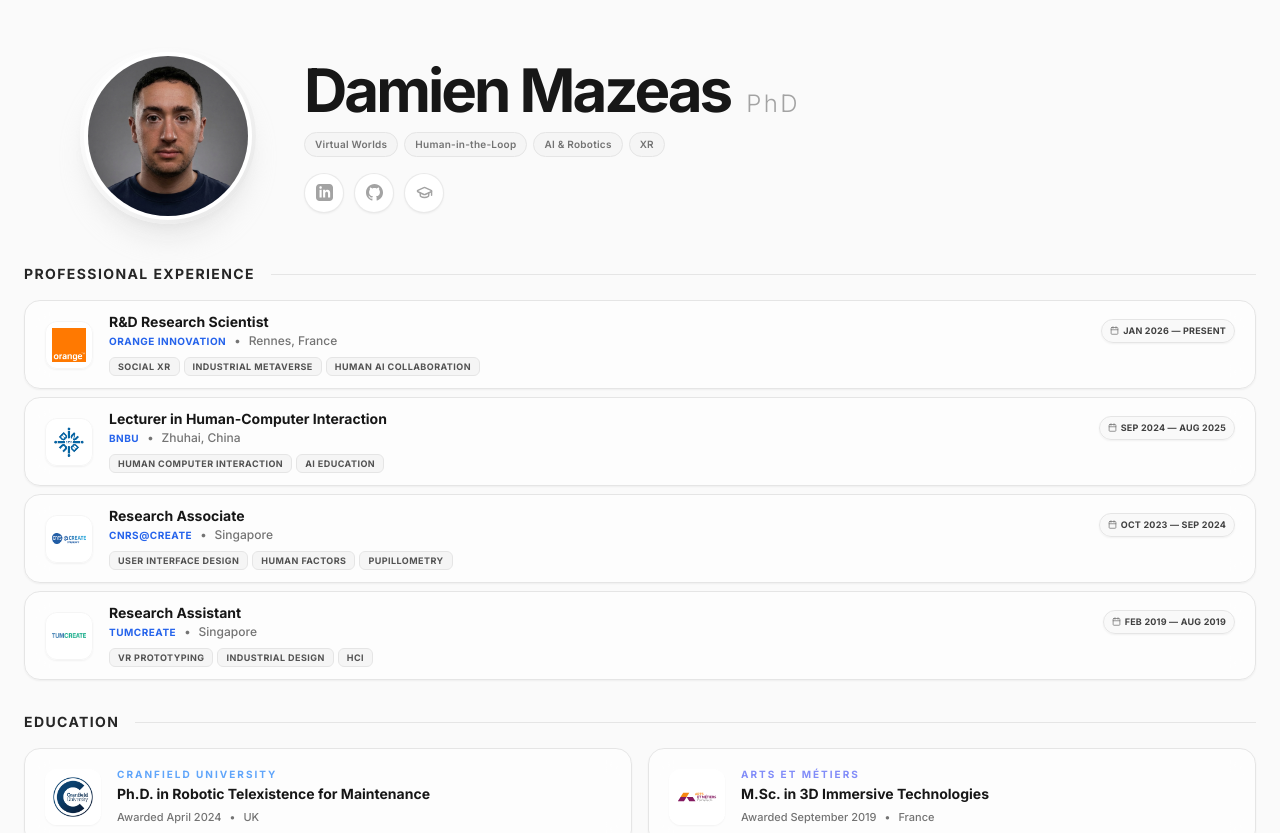
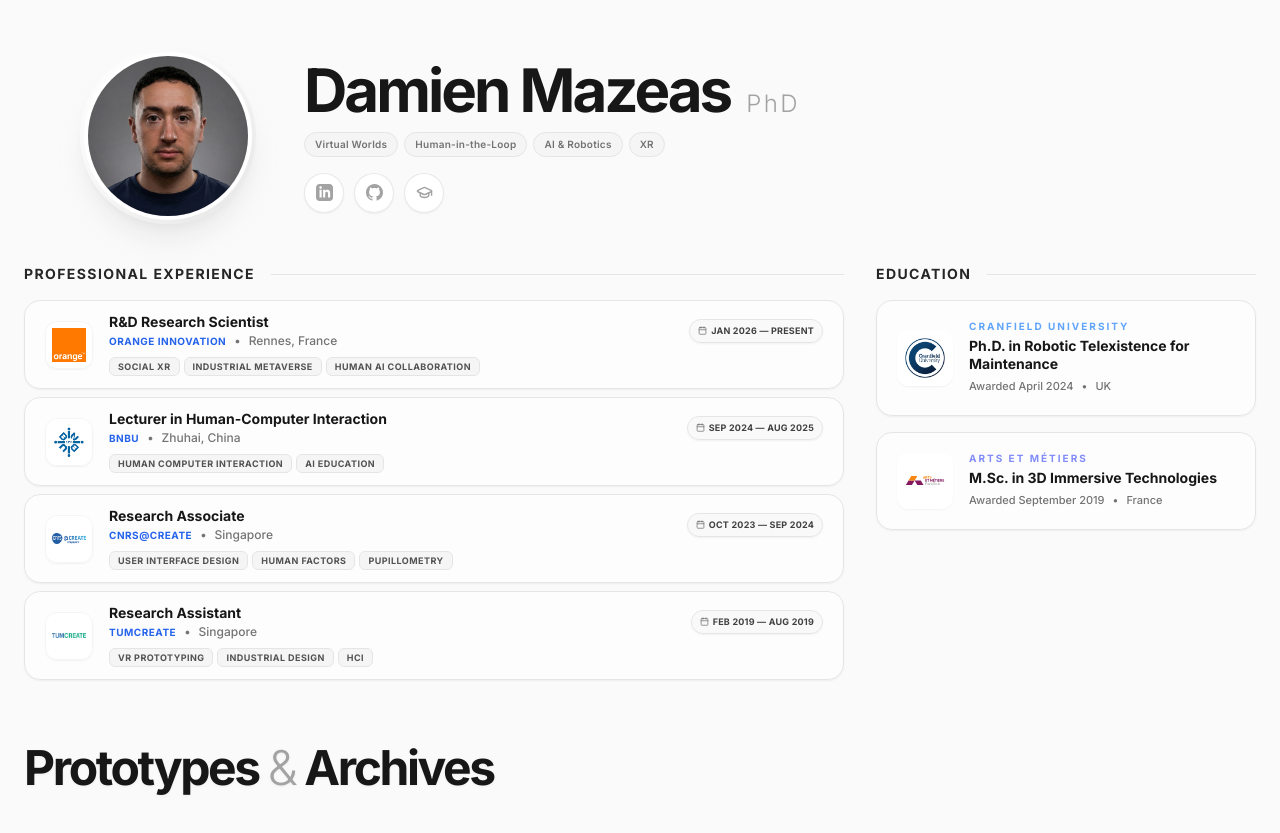
Before and after one commit to mazeasdamien/portfolio, a React (Vite) app: page / in a window 1280 px wide. Shown: the top 833 px of the page. Built offline with nearby package versions, Linux system fonts and the light colour scheme; no server answers; a web font is replaced by a local one.

Commit message:
feat: place Education section to the right of Professional Experience

```diff
--- a/src/components/sections/EducationSection.tsx
+++ b/src/components/sections/EducationSection.tsx
@@ -11,7 +11,7 @@ export const EducationSection: React.FC = () => {
                 <span className="h-px flex-grow bg-neutral-200"></span>
             </div>
 
-            <div className="grid grid-cols-1 md:grid-cols-2 gap-4 w-full">
+            <div className="grid grid-cols-1 gap-4 w-full">
                 {/* Ph.D. Diploma Card */}
                 <div className="relative group p-5 rounded-2xl border border-neutral-200 bg-white/60 backdrop-blur-md shadow-sm transition-all duration-300 flex items-center hover:border-neutral-300 hover:bg-white overflow-hidden">
                     <div className="flex items-center gap-4 w-full relative z-10">
--- a/src/pages/Home.tsx
+++ b/src/pages/Home.tsx
@@ -95,9 +95,12 @@ const Home: React.FC = () => {
         </div>
       </section>
 
-      {/* Main Content: CV & Education */}
-      <div className="relative z-20 flex flex-col gap-8 mt-4">
-        <div className="flex flex-col">
+      {/* Main Content: CV & Education side-by-side */}
+      <div className="relative z-20 mt-4">
+        <div className="flex flex-col lg:flex-row gap-8 items-start">
+
+          {/* Left: Professional Experience */}
+          <div className="flex flex-col flex-1 min-w-0">
             <div className="flex items-center gap-4 mb-4">
               <h2 className="text-sm font-bold uppercase tracking-widest text-neutral-800 flex-shrink-0">
                 Professional Experience
@@ -107,8 +110,11 @@ const Home: React.FC = () => {
             <CVSection />
           </div>
 
-        <div className="flex flex-col">
+          {/* Right: Education */}
+          <div className="flex flex-col lg:w-[340px] xl:w-[380px] shrink-0">
             <EducationSection />
+          </div>
+
         </div>
       </div>
 
```
Also changed, not shown: 1 other file (tests, documents, lock files or other folders). Lines whose indentation alone changed are shown as unchanged.
